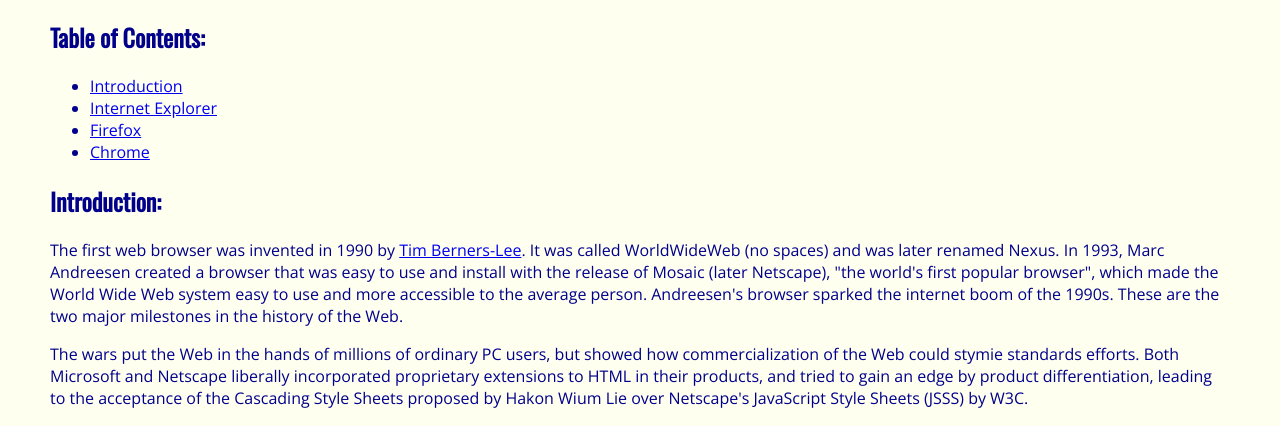
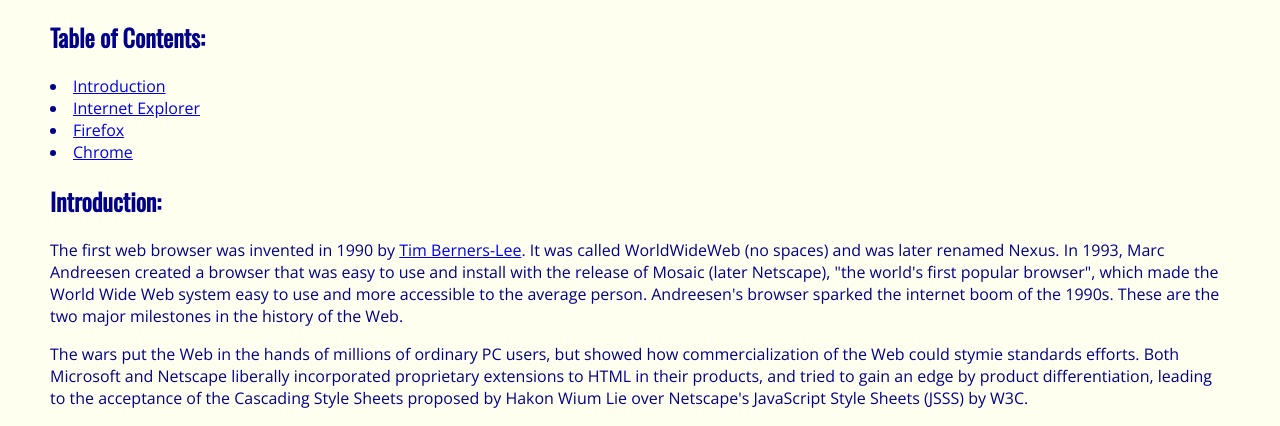
Before and after one commit to cruzjoshua/browserhistory1, a plain HTML site: page index.html in a window 1280 px wide. Shown: the part 71-497 px from the top of the page. Drawn offline with nearby package versions, Linux system fonts and the light colour scheme.

Commit message:
Revert "Merge"
This reverts commit bcf32e62321d9f39cdc3d183f6b37d1a09254955, reversing
changes made to 2dde8e579584270fd7d5ef8be2b3a563246704e2.

```diff
--- a/index.html
+++ b/index.html
@@ -11,12 +11,12 @@
 
 <h2>Table of Contents:</h2>
 
-<ul>
+<u1>
   <li><a href="#Intro">Introduction</a> </li>
   <li><a href="#IE">Internet Explorer</a> </li>
   <li><a href="#Firefox">Firefox</a> </li>
   <li><a href="#Chrome">Chrome</a> </li>
-</ul>
+</u1>
 
 <h2><a name="Intro">Introduction:</a></h2>
 <p>The first web browser was invented in 1990 by <a href="https://en.wikipedia.org/wiki/Tim_Berners-Lee">Tim
```
